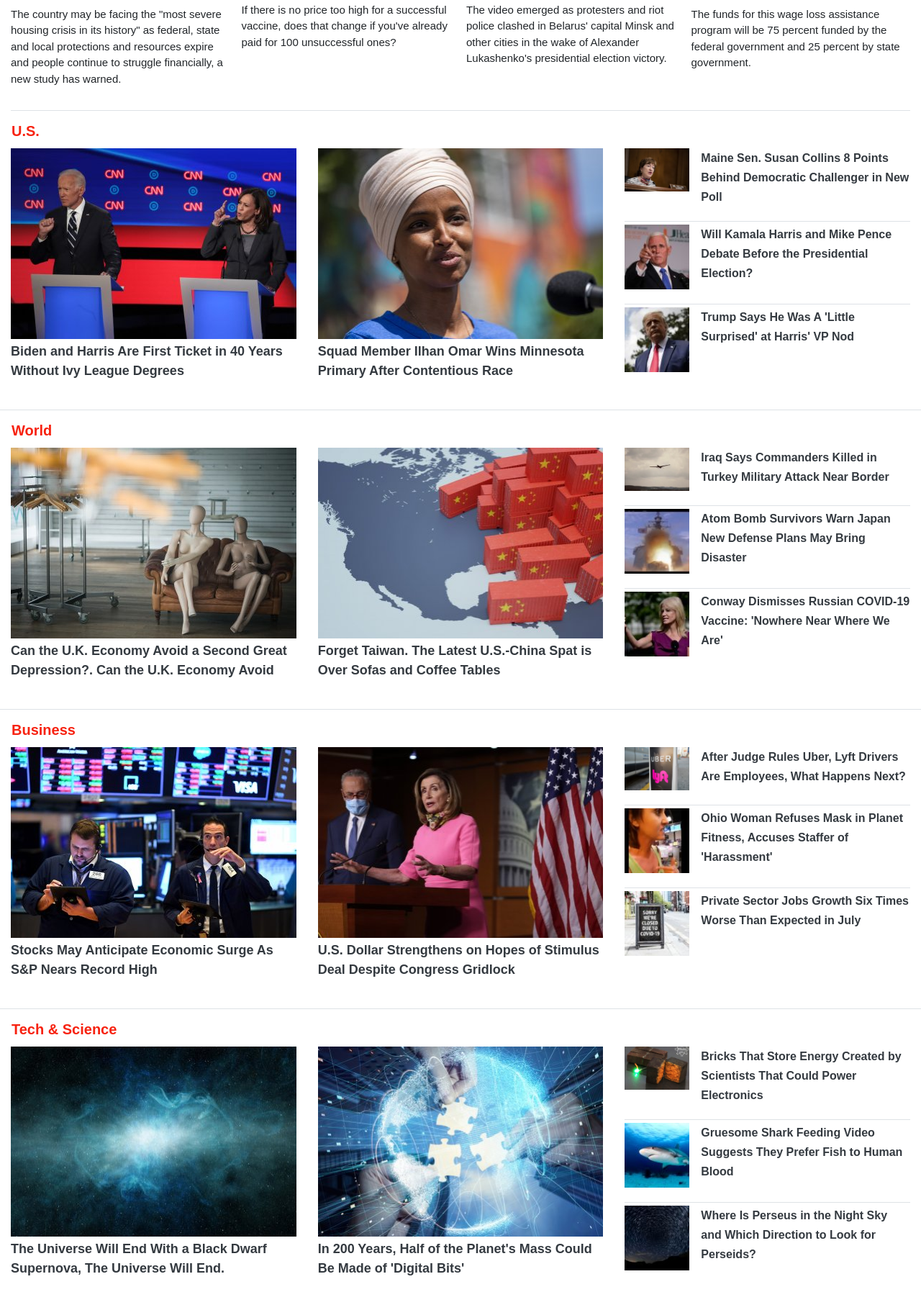
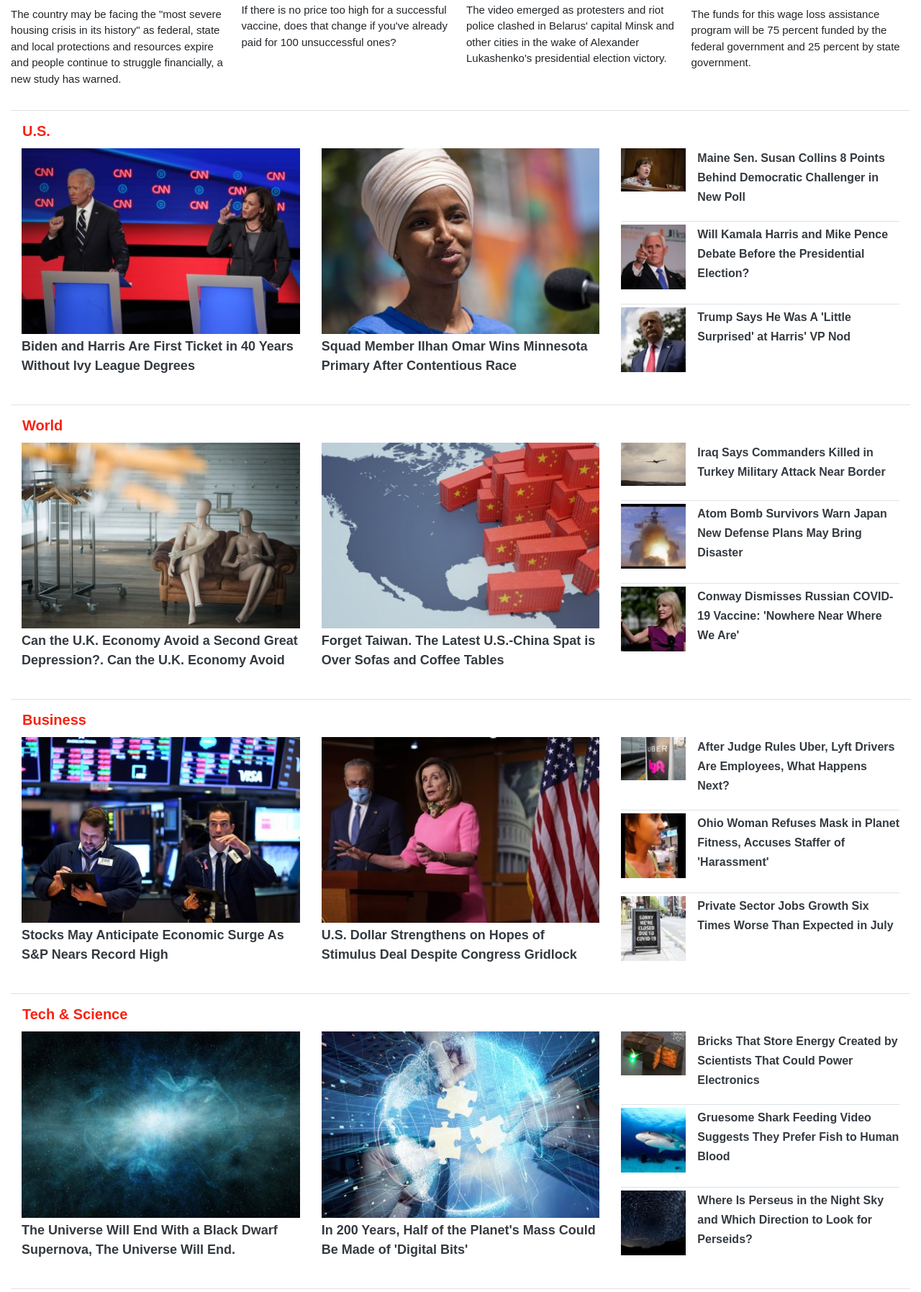
Before and after one commit to DcRonan/newsweek-bootstrap, a website: page index.html in a window 1280 px wide. Shown: the part 4966-6761 px from the top of the page at 72% size. Drawn offline with nearby package versions, Linux system fonts and the light colour scheme; a web font is replaced by a local one.

Commit message:
fixed categories error

```diff
--- a/index.html
+++ b/index.html
@@ -1151,9 +1151,9 @@
       </article>
     </section>
     <!-- CATEGORIES -->
-    <section>
+    <section class="m-auto">
       <!-- U.S. -->
-      <section class="d-md-flex flex-md-column cats border-bottom border-silver pb-4 row">
+      <section class="d-md-flex flex-md-column cats border-bottom border-silver pb-4">
         <div class="pt-3 pb-1 pl-3">
           <h5 class="text-red font-weight-bold">
             U.S.
@@ -1237,7 +1237,7 @@
         </div>
       </section>
       <!-- WORLD -->
-      <section class="d-md-flex flex-md-column cats border-bottom border-silver pb-4 row">
+      <section class="d-md-flex flex-md-column cats border-bottom border-silver pb-4">
         <div class="pt-3 pb-1 pl-3">
           <h5 class="text-red font-weight-bold">
             World
@@ -1321,7 +1321,7 @@
         </div>
       </section>
       <!-- BUSINESS -->
-      <section class="d-md-flex flex-md-column cats border-bottom border-silver pb-4 row">
+      <section class="d-md-flex flex-md-column cats border-bottom border-silver pb-4">
         <div class="pt-3 pb-1 pl-3">
           <h5 class="text-red font-weight-bold">
             Business
@@ -1406,7 +1406,7 @@
         </div>
       </section>
       <!-- TECH & SCIENCE -->
-      <section class="d-md-flex flex-md-column cats border-bottom border-silver pb-4 row">
+      <section class="d-md-flex flex-md-column cats border-bottom border-silver pb-4">
         <div class="pt-3 pb-1 pl-3">
           <h5 class="text-red font-weight-bold">
             Tech & Science
@@ -1491,7 +1491,7 @@
         </div>
       </section>
       <!-- CULTURE -->
-      <section class="d-md-flex flex-md-column cats border-bottom border-silver pb-4 row">
+      <section class="d-md-flex flex-md-column cats border-bottom border-silver pb-4">
         <div class="pt-3 pb-1 pl-3">
           <h5 class="text-red font-weight-bold">
             Culture
@@ -1575,7 +1575,7 @@
         </div>
       </section>
       <!-- SPORTS -->
-      <section class="d-md-flex flex-md-column cats pb-4 border-silver border-bottom row">
+      <section class="d-md-flex flex-md-column cats pb-4 border-silver border-bottom">
         <div class="pt-3 pb-1 pl-3">
           <h5 class="text-red font-weight-bold">
             Sports
```
